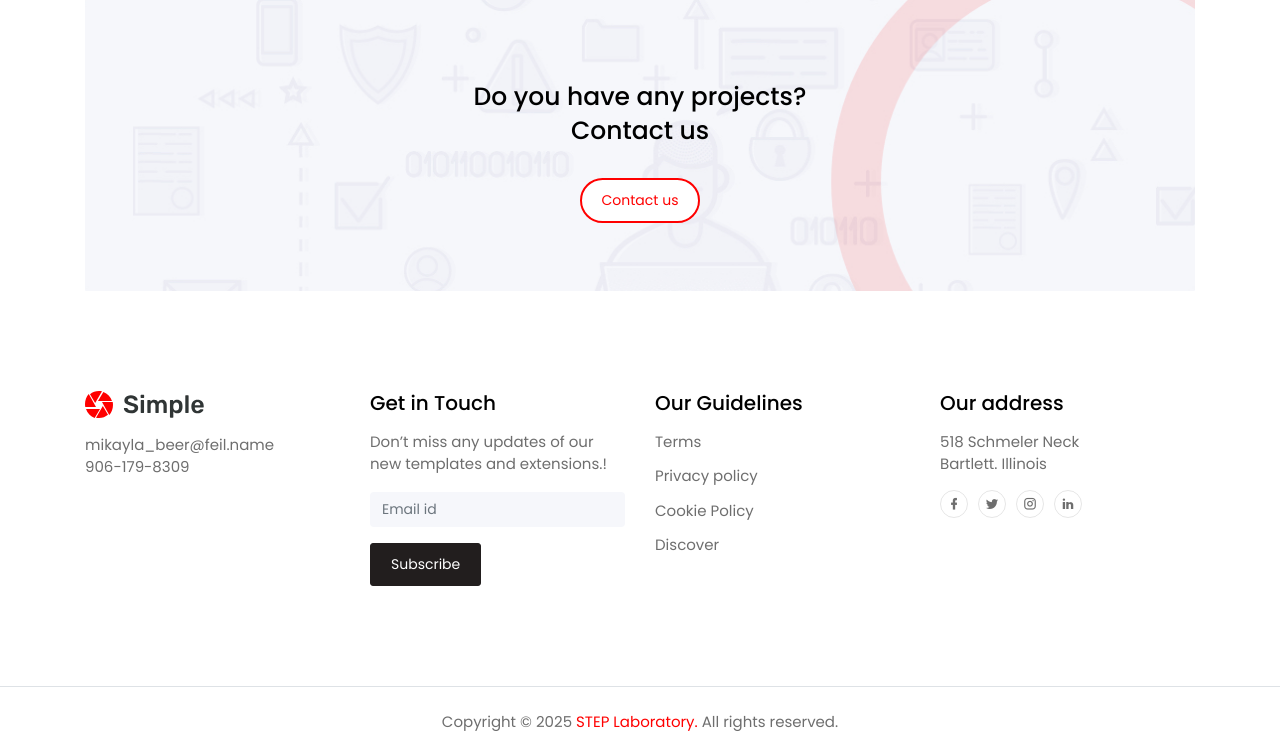
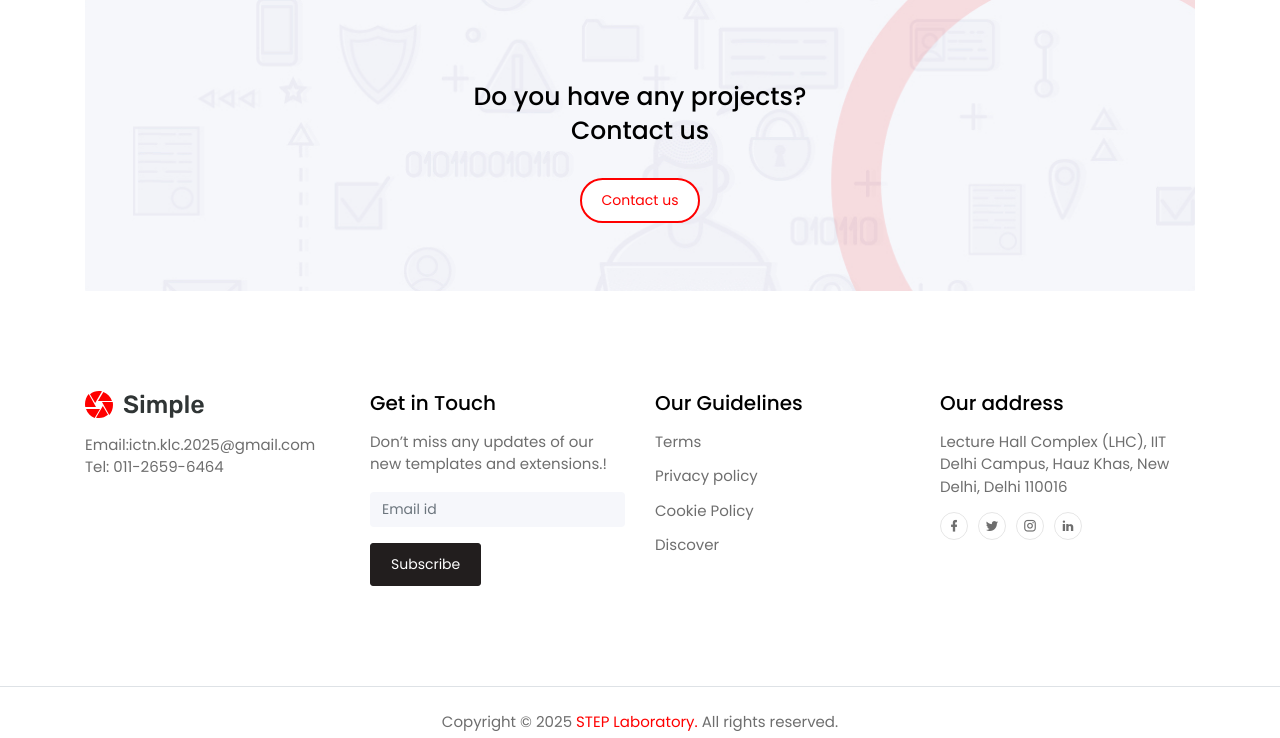
Before and after one commit to ictn-klc-2025/ictn2025, a Django app: page / in a window 1280 px wide. Shown: the part 3499-4237 px from the top of the page. Run offline with Django 4.2, Linux system fonts and the light colour scheme; some libraries are stand-ins or nearby versions.

Commit message:
update of html

```diff
--- a/templates/base.html
+++ b/templates/base.html
@@ -370,8 +370,8 @@
           <div class="col-12 col-md-6 col-lg-3 grid-margin">
             <img src="images/Group2.svg" alt="" class="pb-2">
             <div class="pt-2">
-              <p class="text-muted m-0">mikayla_beer@feil.name</p>
-              <p class="text-muted m-0">906-179-8309</p>
+              <p class="text-muted m-0">Email:ictn.klc.2025@gmail.com</p>
+              <p class="text-muted m-0">Tel: 011-2659-6464</p>
             </div>
           </div>
           <div class="col-12 col-md-6 col-lg-3 grid-margin">
@@ -393,7 +393,7 @@
           </div>
           <div class="col-12 col-md-6 col-lg-3 grid-margin">
               <h5 class="pb-2">Our address</h5>
-              <p class="text-muted">518 Schmeler Neck<br>Bartlett. Illinois</p>
+              <p class="text-muted">Lecture Hall Complex (LHC), IIT Delhi Campus, Hauz Khas, New Delhi, Delhi 110016<br></p>
               <div class="d-flex justify-content-center justify-content-md-start">
                 <a href="#"><span class="mdi mdi-facebook"></span></a>
                 <a href="#"><span class="mdi mdi-twitter"></span></a>
```
